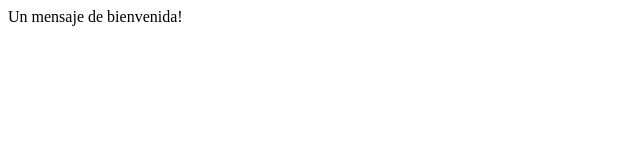
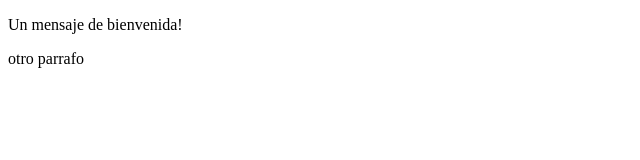
Before and after one commit to festradagoit/intro-git, a plain HTML site: page index.html in a window 1280 px wide. Shown: the whole page, without its empty margins (0-640 px from the left). Drawn offline with Linux system fonts and the light colour scheme.

```diff
--- a/index.html
+++ b/index.html
@@ -8,7 +8,8 @@
     <title>Document</title>
 </head>
 <body>
-    Un mensaje de bienvenida!
+    <p> Un mensaje de bienvenida!</p>
+    <p> otro parrafo </p>
 </body>
 </html>
 
```
Also changed, not shown: 1 other file.
